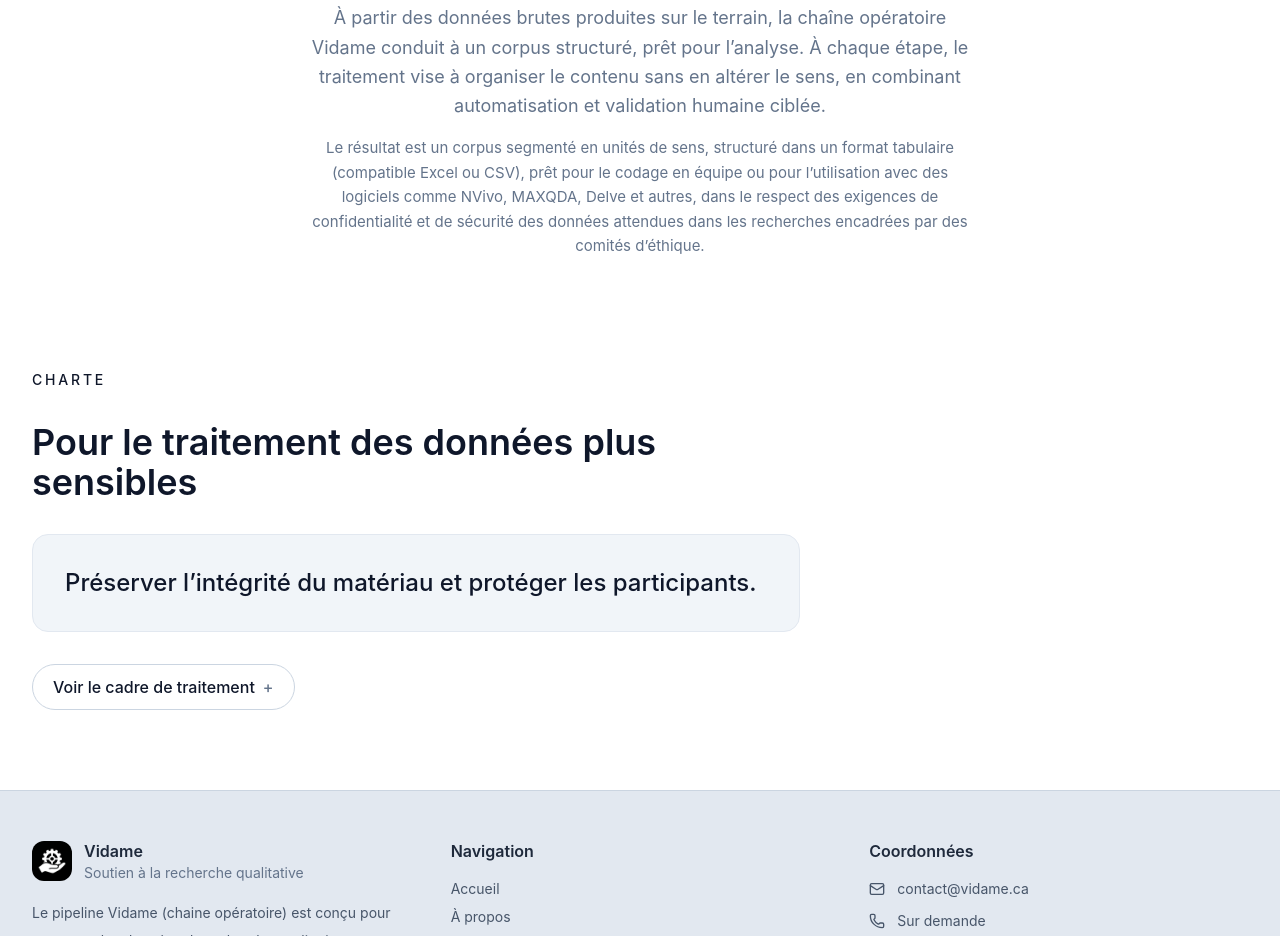
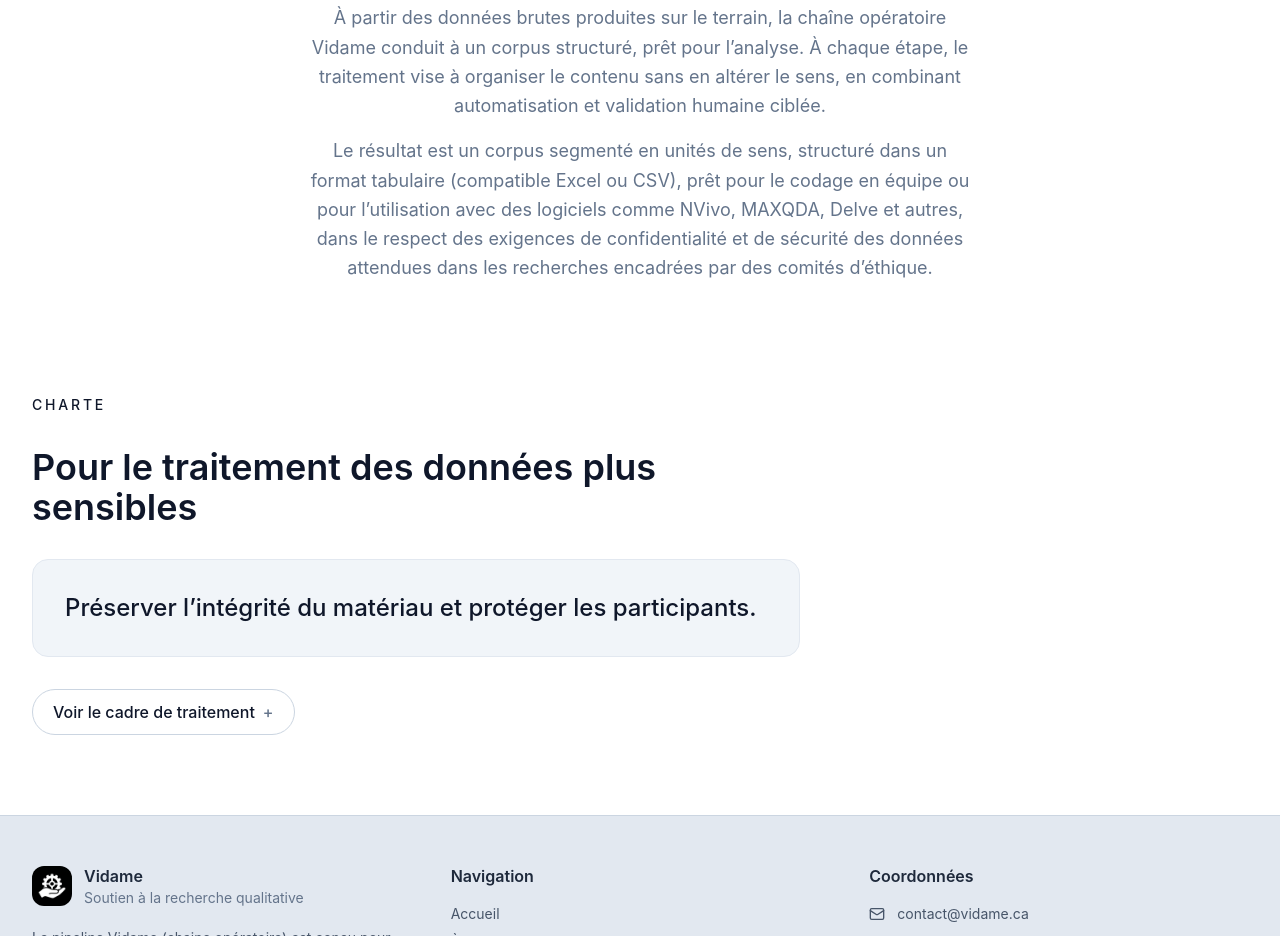
Before and after one commit to momopro21/vidame-recherche, a React (Vite) app: page / in a window 1280 px wide. Shown: the part 3320-4256 px from the top of the page. Built offline with nearby package versions, Linux system fonts and the light colour scheme; the HTML template or start-up script is replaced by a standard one.

Commit message:
Update App.tsx

```diff
--- a/src/App.tsx
+++ b/src/App.tsx
@@ -838,7 +838,7 @@ return (
       : "Starting from raw data produced in the field, the Vidame operational chain leads to a structured corpus ready for analysis. At each step, the process aims to organize the content without altering its meaning, combining automation with targeted human validation."}
   </p>
 
-  <p className="mt-4 text-[15px] leading-relaxed text-slate-500">
+  <p className="mt-4 text-[18px] leading-relaxed text-slate-500">
     {lang === "fr"
       ? "Le résultat est un corpus segmenté en unités de sens, structuré dans un format tabulaire (compatible Excel ou CSV), prêt pour le codage en équipe ou pour l’utilisation avec des logiciels comme NVivo, MAXQDA, Delve et autres, dans le respect des exigences de confidentialité et de sécurité des données attendues dans les recherches encadrées par des comités d’éthique."
       : "The result is a corpus segmented into units of meaning, structured in a tabular format (Excel or CSV compatible), ready for team coding or for use with software such as NVivo, MAXQDA, Delve, and others, while meeting the confidentiality and data security requirements expected in ethics-governed research."}
```
